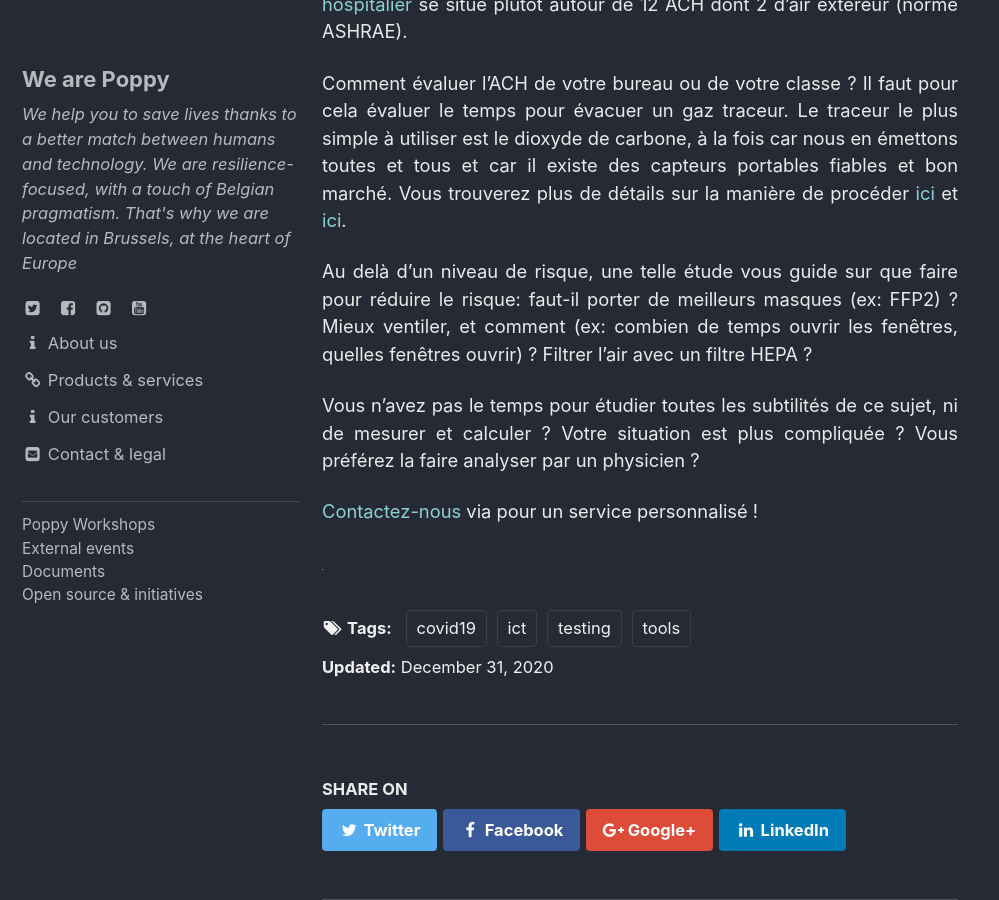
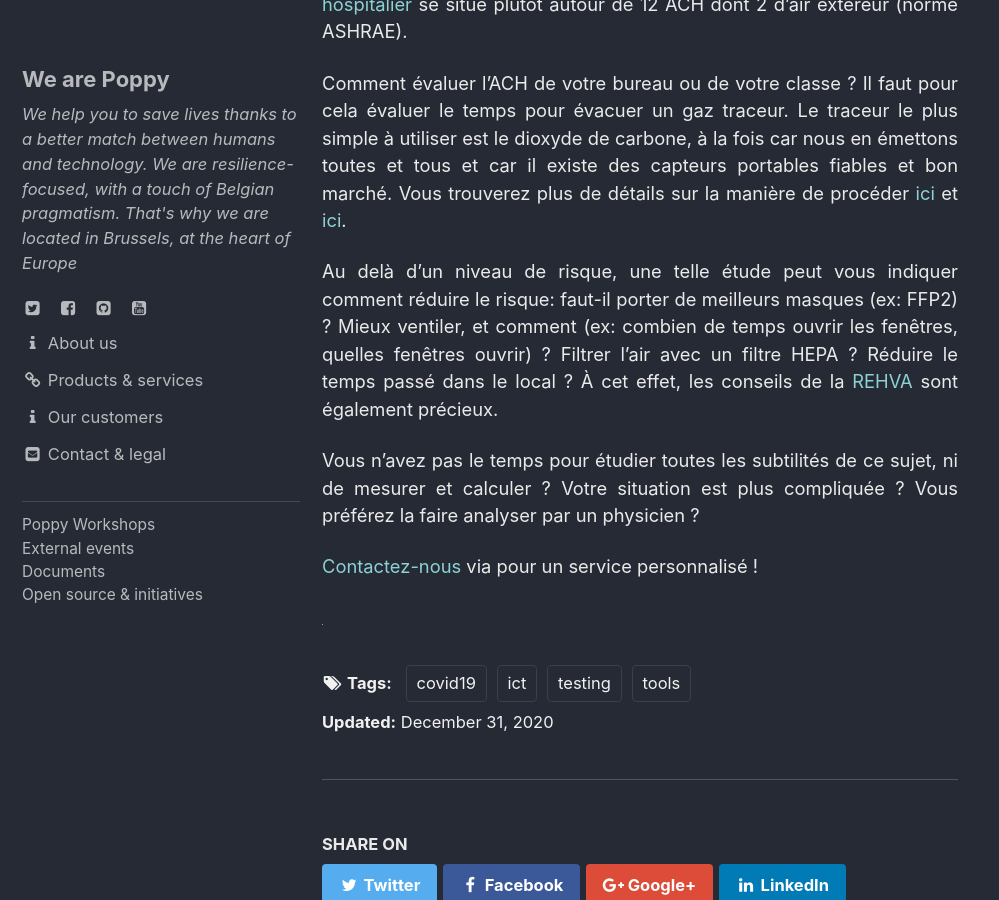
Before and after one commit to ccloquet/ccloquet.github.io, a Jekyll site: the page built from _posts/2020-12-31-ICT-aerosols.md, in a window 1280 px wide and 900 px high, scrolled down 1016 px. Shown: the whole window, without its empty margins (0-999 px from the left). Built offline with Jekyll 4.4.1, drawn with Linux system fonts in a browser that asks for light colours; cached includes are drawn as plain includes.

Commit message:
Update 2020-12-31-ICT-aerosols.md

```diff
--- a/_posts/2020-12-31-ICT-aerosols.md
+++ b/_posts/2020-12-31-ICT-aerosols.md
@@ -18,7 +18,7 @@ La ventilation naturelle d'un logement ou d'une pièce de vie correspond à envi
 
 Comment évaluer l'ACH de votre bureau ou de votre classe ? Il faut pour cela évaluer le temps pour évacuer un gaz traceur. Le traceur le plus simple à utiliser est le dioxyde de carbone, à la fois car nous en émettons toutes et tous et car il existe des capteurs portables fiables et bon marché. Vous trouverez plus de détails sur la manière de procéder [ici](https://schools.forhealth.org/wp-content/uploads/sites/19/2020/08/Harvard-Healthy-Buildings-program-How-to-assess-classroom-ventilation-08-28-2020.pdf) et [ici](https://medium.com/@jjose_19945/how-to-quantify-the-ventilation-rate-of-an-indoor-space-using-a-cheap-co2-monitor-4d8b6d4dab44).
 
-Au delà d'un niveau de risque, une telle étude vous guide sur que faire pour réduire le risque: faut-il porter de meilleurs masques (ex: FFP2) ? Mieux ventiler, et comment (ex: combien de temps ouvrir les fenêtres, quelles fenêtres ouvrir) ? Filtrer l'air avec un filtre HEPA ?
+Au delà d'un niveau de risque, une telle étude peut vous indiquer comment réduire le risque: faut-il porter de meilleurs masques (ex: FFP2) ? Mieux ventiler, et comment (ex: combien de temps ouvrir les fenêtres, quelles fenêtres ouvrir) ? Filtrer l'air avec un filtre HEPA ? Réduire le temps passé dans le local ? À cet effet, les conseils de la [REHVA](https://www.rehva.eu/activities/covid-19-guidance) sont également précieux.
 
 Vous n'avez pas le temps pour étudier toutes les subtilités de ce sujet, ni de mesurer et calculer ? Votre situation est plus compliquée ? Vous préférez la faire analyser par un physicien ?
 
```
